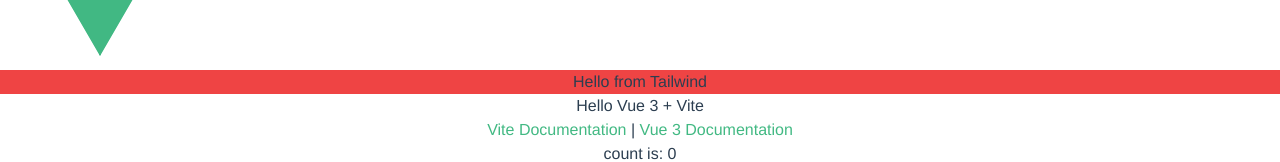
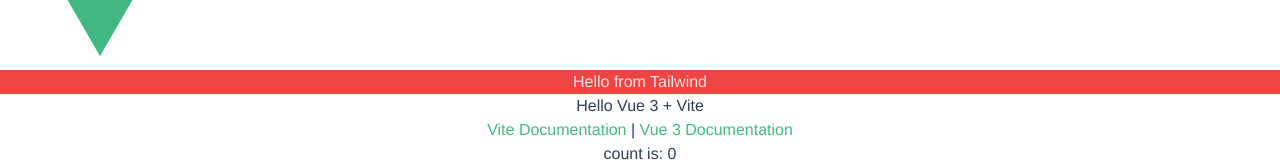
Before and after one commit to aayush420/aayush420.github.io, a Vue app: page / in a window 1280 px wide. Shown: the part 190-352 px from the top of the page. Built offline with nearby package versions, Linux system fonts and the light colour scheme.

Commit message:
added a simple text style

```diff
--- a/package.json
+++ b/package.json
@@ -4,7 +4,8 @@
   "scripts": {
     "dev": "vite",
     "build": "vite build",
-    "serve": "vite preview"
+    "serve": "vite preview",
+    "deploy": "vite build && git subtree push --prefix dist origin gh-pages"
   },
   "dependencies": {
     "vue": "^3.0.5"
--- a/src/App.vue
+++ b/src/App.vue
@@ -1,6 +1,6 @@
 <template>
   <img alt="Vue logo" src="./assets/logo.png" />
-  <div class="bg-red-500">Hello from Tailwind</div>
+  <div class="bg-red-500 text-red-100">Hello from Tailwind</div>
   <HelloWorld msg="Hello Vue 3 + Vite" />
 </template>
 
```
Also changed, not shown: 3 other files (tests, documents, lock files or other folders).
